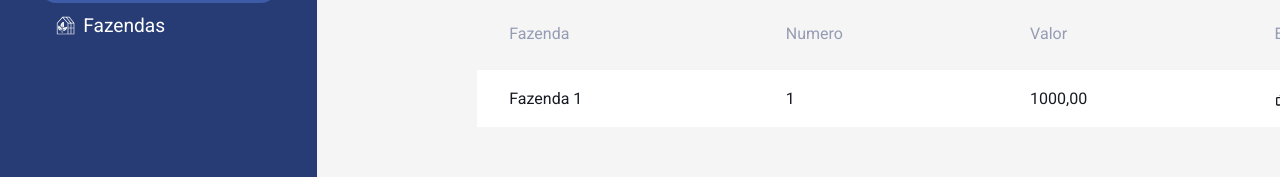
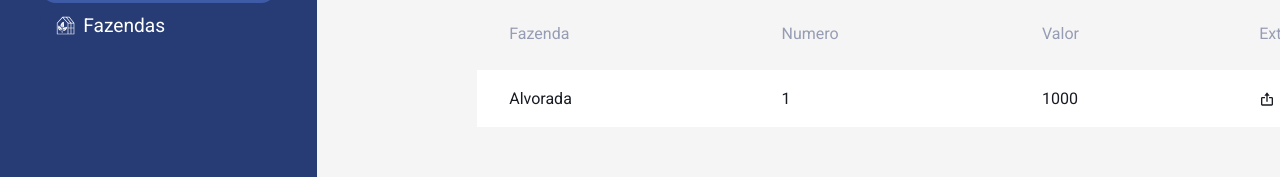
Before and after one commit to SamuelFR7/recibo, a Next.js app: page / in a window 1280 px wide. Shown: the part 226-403 px from the top of the page. Built offline with nearby package versions, Linux system fonts and the light colour scheme.

Commit message:
feat: using api routes

```diff
--- a/src/components/Dashboard/index.tsx
+++ b/src/components/Dashboard/index.tsx
@@ -1,4 +1,4 @@
-import React, { useState } from 'react'
+import React, { useEffect, useState } from 'react'
 import {
   ButtonsBox,
   DashboardContainer,
@@ -8,9 +8,26 @@ import {
 
 import { BiExport } from 'react-icons/bi'
 import { NewReceiptModal } from '../NewReceiptModal'
+import api from '../../services/api'
+
+interface IReceipt {
+  codigo: string
+  fazenda: string
+  numero: number
+  data: Date
+  valor: number
+  historico: string
+  beneficiarioNome: string
+  beneficiarioEndereco: string
+  beneficiarioDocumento: string
+  pagadorNome: string
+  pagadorEndereco: string
+  pagadorDocumento: string
+}
 
 function Dashboard() {
   const [isNewReceiptModalOpen, setIsNewReceiptModalOpen] = useState(false)
+  const [receipts, setReceipts] = useState<IReceipt[]>([])
 
   function handleOpenNewReceiptModal() {
     setIsNewReceiptModalOpen(true)
@@ -19,6 +36,15 @@ function Dashboard() {
   function handleCloseNewReceiptModal() {
     setIsNewReceiptModalOpen(false)
   }
+
+  useEffect(() => {
+    async function getReceiptsData() {
+      const response = await api.get('http://localhost:3000/api/receipts')
+      setReceipts(response.data)
+    }
+
+    getReceiptsData()
+  }, [])
 
   return (
     <DashboardContainer>
@@ -41,16 +67,18 @@ function Dashboard() {
             </thead>
 
             <tbody>
-              <tr>
-                <td>Fazenda 1</td>
-                <td>1</td>
-                <td>1000,00</td>
+              {receipts.map((item) => (
+                <tr key={item.codigo}>
+                  <td>{item.fazenda}</td>
+                  <td>{item.numero}</td>
+                  <td>{item.valor}</td>
                   <td>
                     <div className="imgButton">
                       <BiExport />
                     </div>
                   </td>
                 </tr>
+              ))}
             </tbody>
           </table>
           <NewReceiptModal
--- a/src/pages/api/farms.ts
+++ b/src/pages/api/farms.ts
@@ -1,12 +1,13 @@
-import type { NextApiRequest, NextApiResponse } from 'next'
+import { NextApiRequest, NextApiResponse } from 'next'
 
-function farms(request: NextApiRequest, response: NextApiResponse) {
-  response.json({
-    Fazendas: {
-      id: '1',
-      nome: 'Fazenda',
+export default function Receipt(
+  request: NextApiRequest,
+  response: NextApiResponse
+) {
+  response.json([
+    {
+      codigo: '1',
+      nome: 'Alvorada',
     },
-  })
+  ])
 }
-
-export default farms
--- /dev/null
+++ b/src/pages/api/receipts.ts
@@ -0,0 +1,23 @@
+import { NextApiRequest, NextApiResponse } from 'next'
+
+export default function Receipt(
+  request: NextApiRequest,
+  response: NextApiResponse
+) {
+  response.json([
+    {
+      codigo: '1',
+      fazenda: 'Alvorada',
+      numero: 1,
+      data: new Date().toString(),
+      valor: 1000,
+      historico: '02',
+      beneficiarioNome: 'exemplo',
+      beneficiarioEndereco: 'exemplo',
+      beneficiarioDocumento: '00000000000',
+      pagadorNome: 'exemplo',
+      pagadorEndereco: 'exemplo',
+      pagadorDocumento: '9999999999',
+    },
+  ])
+}
--- /dev/null
+++ b/src/services/api.ts
@@ -0,0 +1,5 @@
+import axios from 'axios'
+
+const api = axios.create()
+
+export default api
--- a/tsconfig.json
+++ b/tsconfig.json
@@ -21,6 +21,7 @@
   },
   "include": [
     "next-env.d.ts",
+    "**/**/*.ts",
     "**/*.ts",
     "**/*.tsx"
   ],
```
Also changed, not shown: src/components/FarmDashboard/index.tsx (+22 -4 lines). Lines whose indentation alone changed are shown as unchanged.
